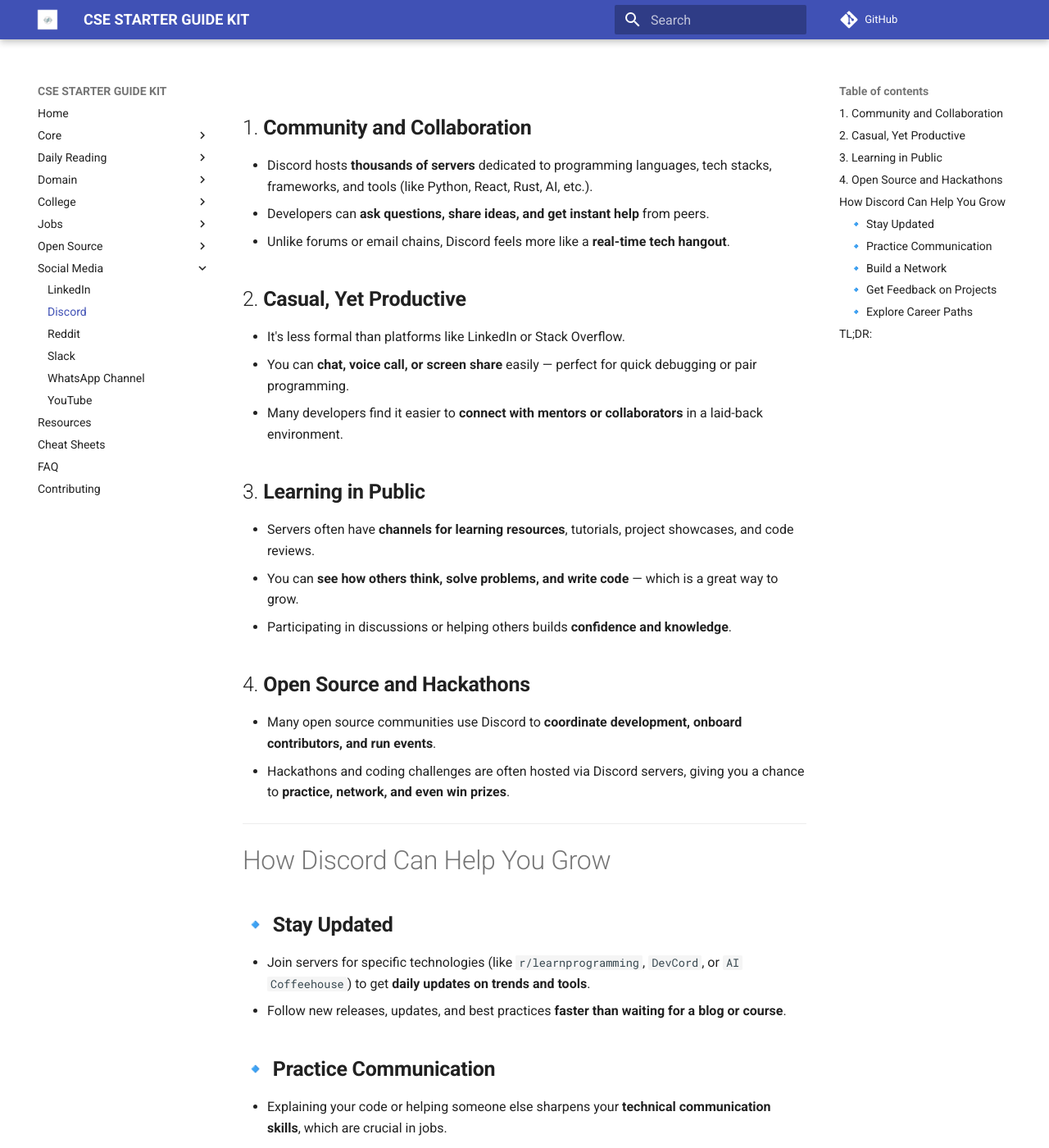
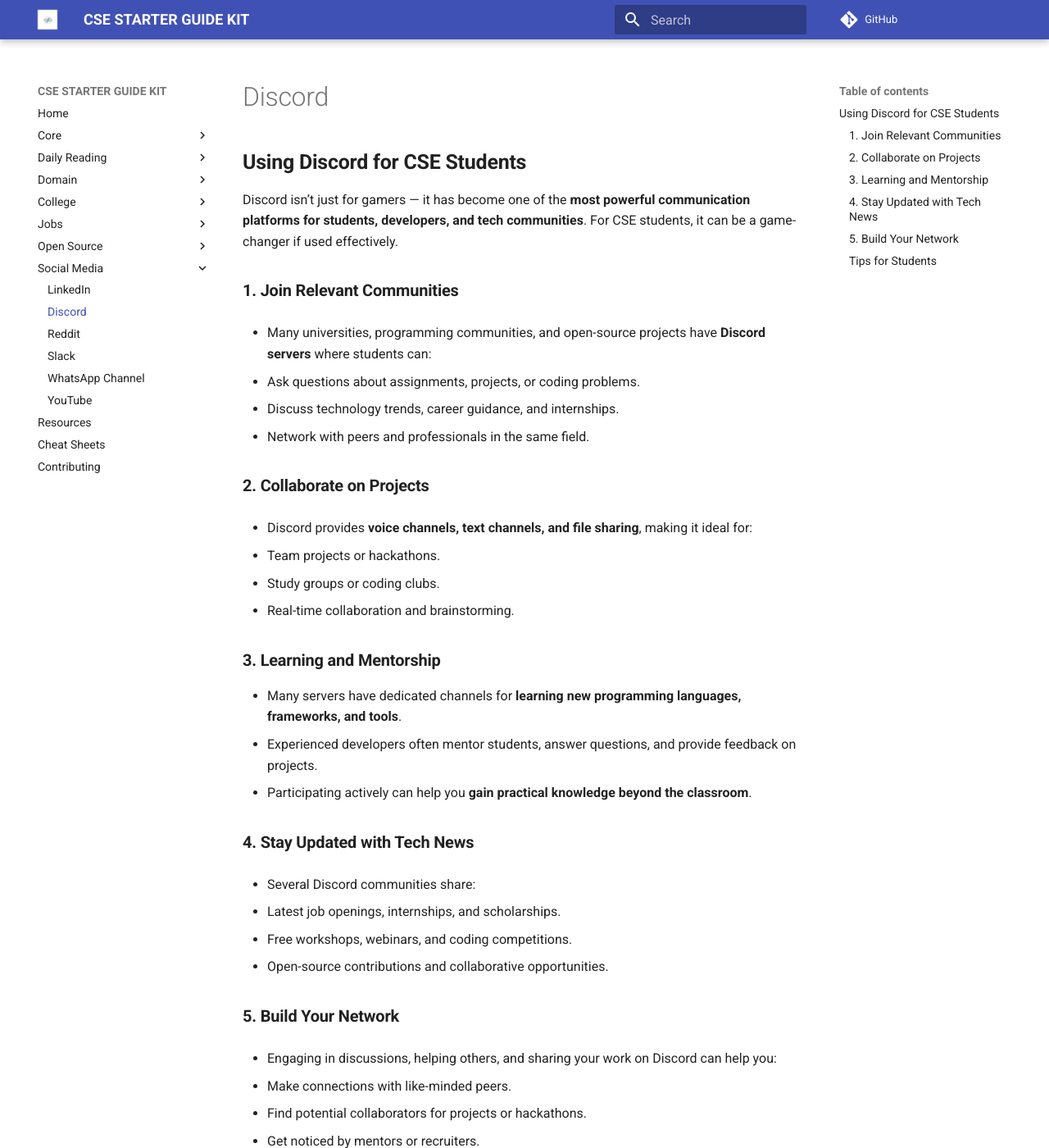
Before and after one commit to CodeCompasss/cse-student-starter-guide, an MkDocs documentation site: the page built from docs/social-media/discord.md, in a window 1280 px wide and 1400 px high. Shown: the whole window at 82% size. Built offline with MkDocs 1.6.1 and Material for MkDocs 9.7.7, drawn with Linux system fonts in a browser that asks for light colours; comment, search, counter and statistics services are not loaded; some of the changed text lies outside the part shown.

Commit message:
added the missing content in discord

```diff
--- a/docs/social-media/discord.md
+++ b/docs/social-media/discord.md
@@ -1,60 +1,54 @@
 
-## 1. **Community and Collaboration**
 
-* Discord hosts **thousands of servers** dedicated to programming languages, tech stacks, frameworks, and tools (like Python, React, Rust, AI, etc.).
-* Developers can **ask questions, share ideas, and get instant help** from peers.
-* Unlike forums or email chains, Discord feels more like a **real-time tech hangout**.
+## **Using Discord for CSE Students**
 
-## 2. **Casual, Yet Productive**
+Discord isn’t just for gamers — it has become one of the **most powerful communication platforms for students, developers, and tech communities**. For CSE students, it can be a game-changer if used effectively.
 
-* It's less formal than platforms like LinkedIn or Stack Overflow.
-* You can **chat, voice call, or screen share** easily — perfect for quick debugging or pair programming.
-* Many developers find it easier to **connect with mentors or collaborators** in a laid-back environment.
+### **1. Join Relevant Communities**
 
-## 3. **Learning in Public**
+* Many universities, programming communities, and open-source projects have **Discord servers** where students can:
 
-* Servers often have **channels for learning resources**, tutorials, project showcases, and code reviews.
-* You can **see how others think, solve problems, and write code** — which is a great way to grow.
-* Participating in discussions or helping others builds **confidence and knowledge**.
+  * Ask questions about assignments, projects, or coding problems.
+  * Discuss technology trends, career guidance, and internships.
+  * Network with peers and professionals in the same field.
 
-## 4. **Open Source and Hackathons**
+### **2. Collaborate on Projects**
 
-* Many open source communities use Discord to **coordinate development, onboard contributors, and run events**.
-* Hackathons and coding challenges are often hosted via Discord servers, giving you a chance to **practice, network, and even win prizes**.
+* Discord provides **voice channels, text channels, and file sharing**, making it ideal for:
+
+  * Team projects or hackathons.
+  * Study groups or coding clubs.
+  * Real-time collaboration and brainstorming.
+
+### **3. Learning and Mentorship**
+
+* Many servers have dedicated channels for **learning new programming languages, frameworks, and tools**.
+* Experienced developers often mentor students, answer questions, and provide feedback on projects.
+* Participating actively can help you **gain practical knowledge beyond the classroom**.
+
+### **4. Stay Updated with Tech News**
+
+* Several Discord communities share:
+
+  * Latest job openings, internships, and scholarships.
+  * Free workshops, webinars, and coding competitions.
+  * Open-source contributions and collaborative opportunities.
+
+### **5. Build Your Network**
+
+* Engaging in discussions, helping others, and sharing your work on Discord can help you:
+
+  * Make connections with like-minded peers.
+  * Find potential collaborators for projects or hackathons.
+  * Get noticed by mentors or recruiters.
+
+### **Tips for Students**
+
+* Respect community guidelines — always be professional and polite.
+* Don’t just lurk; ask questions and contribute to discussions.
+* Take notes or bookmark resources shared in channels for later reference.
+* Use Discord alongside other platforms like GitHub, LinkedIn, and Stack Overflow for a well-rounded learning experience.
 
 ---
 
-# How Discord Can Help You Grow
-
-## 🔹 **Stay Updated**
-
-* Join servers for specific technologies (like `r/learnprogramming`, `DevCord`, or `AI Coffeehouse`) to get **daily updates on trends and tools**.
-* Follow new releases, updates, and best practices **faster than waiting for a blog or course**.
-
-## 🔹 **Practice Communication**
-
-* Explaining your code or helping someone else sharpens your **technical communication skills**, which are crucial in jobs.
-* You can **give and receive feedback** that makes your code better.
-
-## 🔹 **Build a Network**
-
-* You’ll meet developers at **all experience levels** — from students to senior engineers.
-* This network can lead to **job referrals, project collaborations, or mentorships**.
-
-## 🔹 **Get Feedback on Projects**
-
-* Share what you’re working on and get **real feedback** from people who understand code.
-* This is super helpful for improving projects or portfolios.
-
-## 🔹 **Explore Career Paths**
-
-* Many servers have **channels dedicated to internships, freelancing, job hunting, and resumes**.
-* You can learn how others broke into the industry and **get tips from people actually working in your dream roles**.
-
----
-
-# TL;DR:
-
-Discord is **like a 24/7 co-working space for developers**. If you use it wisely — join the right servers, engage in conversations, build relationships, and share your work — it can massively speed up your learning and professional growth.
-
----
+**Bottom line:** Discord can be your **study group, mentor, and networking hub all in one**, helping you grow faster as a CSE student.
--- a/mkdocs.yml
+++ b/mkdocs.yml
@@ -68,7 +68,6 @@ nav:
       - YouTube: social-media/youtube.md
   - Resources: resources.md  # Extra materials
   - Cheat Sheets: cheatsheet.md
-  - FAQ: faq.md
   - Contributing: contributing.md
 
 plugins:
```
